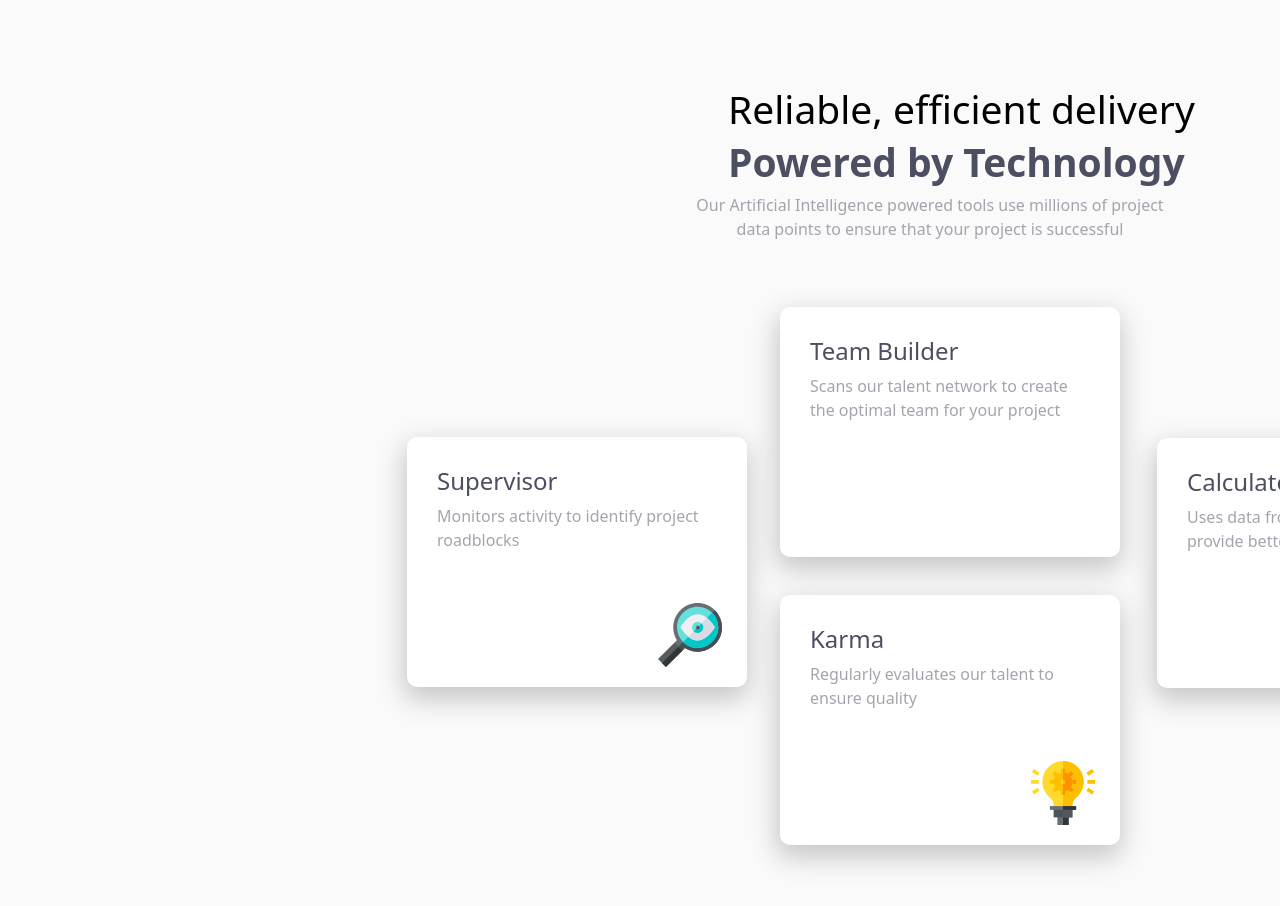
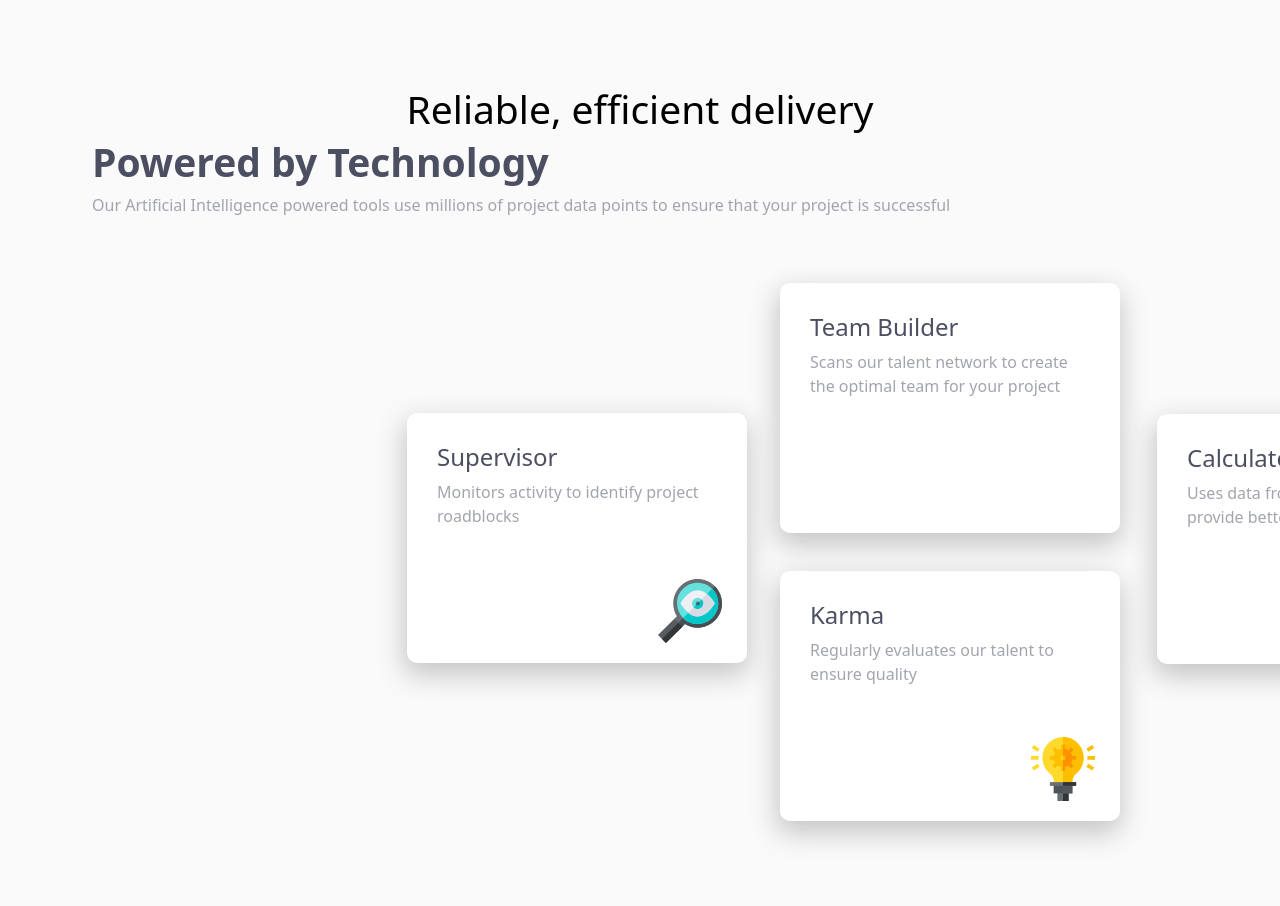
Before and after one commit to SpectacularCodingTree/four-card-feature-section-master, a plain HTML site: page index.html in a window 1280 px wide. Shown: the top 906 px of the page. Drawn offline with nearby package versions, Linux system fonts and the light colour scheme.

Commit message:
mines before

```diff
--- a/index.html
+++ b/index.html
@@ -37,18 +37,23 @@
 
 <body>
 
-  <!-- Top Text Div -->
+  <div class="container-fluid">
     <DIV class="textTop">
-    <span class="ms-5">Reliable, efficient delivery</span>
-    <h3 class="ms-5">Powered by Technology</h3>
+      <span class="">Reliable, efficient delivery</span>
+      <h3 class="">Powered by Technology</h3>
       <p> Our Artificial Intelligence powered tools use millions of project data points
         to ensure that your project is successful</p>
     </DIV>
+  </div>
+
+
+  <!-- Top Text Div -->
+
 
 
   <!-- CArds Div -->
 
-    <div></div>
+
 
   <div class="massiveCard">
 
@@ -57,9 +62,7 @@
       <!-- Some Type of colour ???      How do I do that -->
       <h1>Supervisor</h1>
       <p>Monitors activity to identify project roadblocks</p>
-      <img
-      class="imgPosition"
-      src="images/icon-supervisor.svg" alt="">
+      <img class="imgPosition" src="images/icon-supervisor.svg" alt="">
     </div>
 
 
@@ -67,9 +70,7 @@
     <DIV class="cardBuilder">
       <h1>Team Builder</h1>
       <p>Scans our talent network to create the optimal team for your project</p>
-      <img
-      class="imgPosition"
-      src="images//icon-team-builder.svg" alt="">
+      <img class="imgPosition" src="images//icon-team-builder.svg" alt="">
 
     </DIV>
 
@@ -78,9 +79,7 @@
     <DIV class="cardKarma">
       <h1>Karma</h1>
       <p>Regularly evaluates our talent to ensure quality</p>
-      <img
-      class="imgPosition"
-      src="images/icon-karma.svg" alt="">
+      <img class="imgPosition" src="images/icon-karma.svg" alt="">
 
     </DIV>
 
@@ -88,9 +87,7 @@
     <div class="cardCalculator">
       <h1>Calculator</h1>
       <p>Uses data from past projects to provide better delivery estimates</p>
-      <img
-      class="imgPosition"
-      src="images/icon-calculator.svg" alt="">
+      <img class="imgPosition" src="images/icon-calculator.svg" alt="">
 
     </div>
 
--- a/styles.css
+++ b/styles.css
@@ -1,15 +1,14 @@
 body {
   background-color: hsl(0, 0%, 98%);
-  font-family: ;
+  /* font-family: ; */
   padding: 80px;
 }
 
 /* TExt top divs */
 
 .textTop {
-  /* margin: auto; */
-
-  margin-left: 600px;
+  margin: auto;
+  text-align: center;
 }
 
 .textTop span {
@@ -23,11 +22,13 @@ body {
   font-size: 39px;
   font-weight: 700;
   color: hsl(234, 12%, 34%);
+  width: fit-content;
 }
 
 .textTop p {
   width: 500px;
   text-align: center;
+  width: fit-content;
   color: hsl(229, 6%, 66%);
 }
 /* Cards divs */
@@ -158,9 +159,9 @@ body {
 
 
 
-@media only screen and (max-width: 576px) {
+/* @media only screen and (max-width: 576px) {
     .textTop{
         margin-left: 0px;
         text-align: center;
     }
-}
+} */
```
Lines whose indentation alone changed are shown as unchanged.
